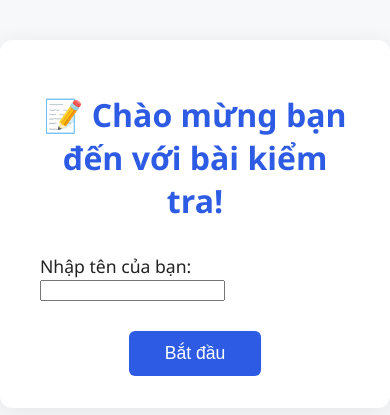
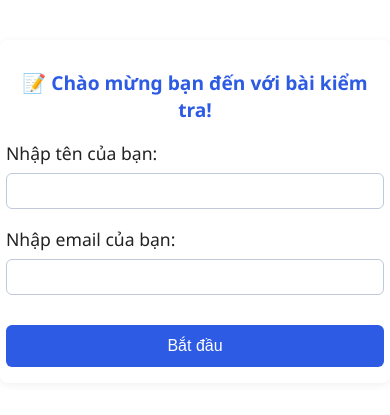
Before and after one commit to binhthai167/Test, a Django app: page / in a window 390 px wide. Shown: the top 415 px of the page. Run offline with Django 5.2, Linux system fonts and the light colour scheme.

Commit message:
responsive

```diff
--- a/polls/static/polls/style.css
+++ b/polls/static/polls/style.css
@@ -1,8 +1,19 @@
 li a {
     color: green;
 }
+.input-text {
+    display: block;
+    width: 100%;
+    padding: 10px;
+    border: 1px solid #bfc9d9;
+    border-radius: 6px;
+    font-size: 1em;
+    margin-top: 8px;
+    margin-bottom: 18px;
+    box-sizing: border-box;
+}
 body {
-    background: #f6f8fa;
+    background: white;
     font-family: 'Segoe UI', Arial, sans-serif;
     margin: 0;
     padding: 0;
@@ -11,7 +22,7 @@ body {
 .poll-container {
     max-width: 700px;
     margin: 40px auto;
-    background: #fff;
+    background: white;
     border-radius: 12px;
     box-shadow: 0 4px 24px rgba(0,0,0,0.08);
     padding: 32px 40px;
@@ -152,3 +163,35 @@ body {
 .again-btn:hover {
     background: #174bbd;
 }
+/* Responsive cho mobile */
+@media (max-width: 600px) {
+    .poll-container,
+    .result-container {
+        max-width: 98vw;
+        padding: 16px 6px;
+        border-radius: 8px;
+        box-shadow: 0 2px 8px rgba(0,0,0,0.06);
+    }
+    .poll-title,
+    .result-title {
+        font-size: 1.2em;
+        margin-bottom: 18px;
+    }
+    .submit-btn,
+    .again-btn {
+        width: 100%;
+        padding: 12px 0;
+        font-size: 1em;
+    }
+    .input-text,
+    .poll-admin-input {
+        font-size: 1em;
+        padding: 8px;
+    }
+    .question-block {
+        margin-bottom: 16px;
+    }
+    .score-box {
+        font-size: 1em;
+    }
+}
--- a/polls/templates/polls/home.html
+++ b/polls/templates/polls/home.html
@@ -5,6 +5,7 @@
     <meta charset="UTF-8">
     <title>Trang chủ</title>
     <link rel="stylesheet" type="text/css" href="{% static 'polls/style.css' %}">
+    <meta name="viewport" content="width=device-width, initial-scale=1.0">
 </head>
 <body>
 <div class="poll-container">
@@ -14,6 +15,9 @@
         <div class="question-block">
             <label for="username" class="question-text">Nhập tên của bạn:</label>
             <input type="text" id="username" name="username" class="input-text" required>
+
+            <label for="email" class="question-text" style="margin-top:16px;">Nhập email của bạn:</label>
+            <input type="email" id="email" name="email" class="input-text" required>
         </div>
         <button type="submit" class="submit-btn">Bắt đầu</button>
     </form>
--- a/polls/templates/polls/index.html
+++ b/polls/templates/polls/index.html
@@ -5,6 +5,7 @@
     <meta charset="UTF-8">
     <title>All Polls</title>
     <link rel="stylesheet" type="text/css" href="{% static 'polls/style.css' %}">
+    <meta name="viewport" content="width=device-width, initial-scale=1.0">
 </head>
 <body>
 
--- a/polls/templates/polls/result.html
+++ b/polls/templates/polls/result.html
@@ -5,6 +5,7 @@
     <meta charset="UTF-8">
     <title>Kết quả bài kiểm tra</title>
     <link rel="stylesheet" type="text/css" href="{% static 'polls/style.css' %}">
+    <meta name="viewport" content="width=device-width, initial-scale=1.0">
 </head>
 <body>
 <div class="result-container">
```
